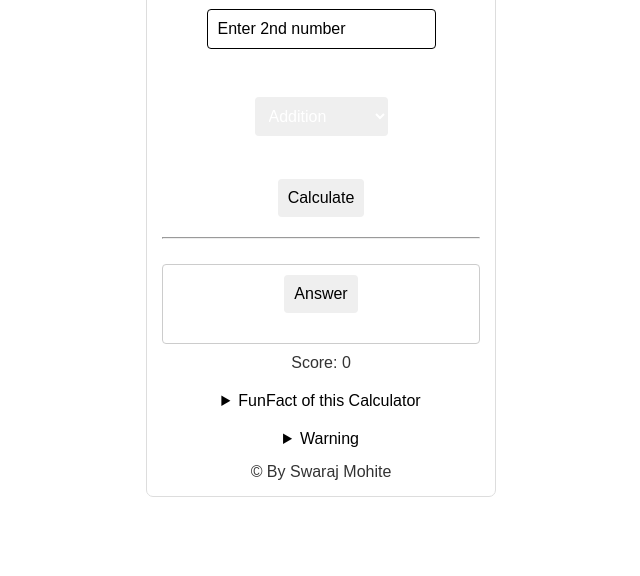
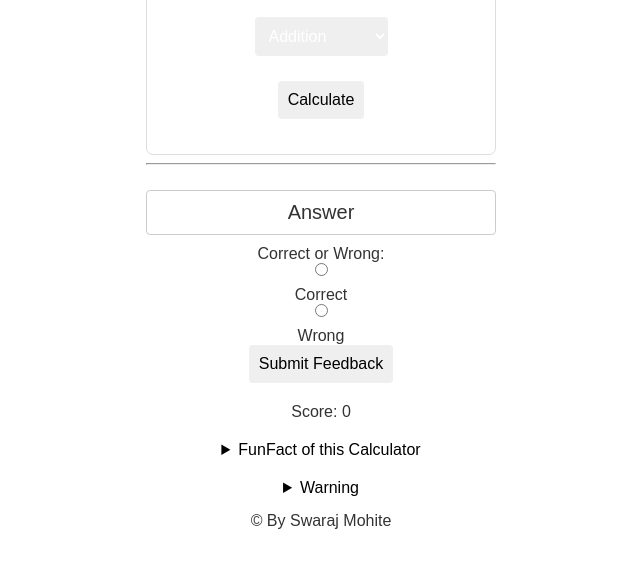
Before and after one commit to SwarajMohite/Fun-Calculator, a plain HTML site: page index.html in a window 1280 px wide. Shown: the part 224-800 px from the top of the page, without its empty margins (319-959 px from the left). Drawn offline with Linux system fonts and the light colour scheme.

Commit message:
Added Required classes and ID's in index.html

```diff
--- a/index.html
+++ b/index.html
@@ -12,23 +12,37 @@
 
 <body>
     <div class="container">
+        <div class="out">
+            <div class="in">
                 <div class="box">
-                    <h1>Fun Math Calculator</h1> &nbsp; &#128515; <br>
-                    <input type="number" id="num1" placeholder="Enter 1st number"><br>
-                    <input type="number" id="num2" placeholder="Enter 2nd number"><br>
+                    <h1>Fun Math Calculator</h1> &nbsp; &#128515;
+                    <input type="number" id="num1" placeholder="Enter 1st number">
+                    <input type="number" id="num2" placeholder="Enter 2nd number">
                     <select id="choice">
                         <option value="1">Addition</option>
                         <option value="2">Subtraction</option>
                         <option value="3">Multiplication</option>
                         <option value="4">Division</option>
                         <option value="5">Exponential</option>
-                    </select><br>
-
-                           <button> Calculate</button>
-
+                    </select>
+                    <div id="out">
+                        <div id="in">
+                            <button onclick="performCalculation()">Calculate</button>
+                        </div>
+                    </div>
+                </div>
                 <hr>
-                <div id="result"><button>Answer</button></div>
-
+                <div id="result">Answer</div>
+                <div id="feedback-section">
+                    Correct or Wrong:
+                    <span>
+                        <input type="radio" id="correct" name="feedback" value="correct">
+                        <label for="correct">Correct</label>
+                        <input type="radio" id="wrong" name="feedback" value="wrong">
+                        <label for="wrong">Wrong</label><br>
+                    </span>
+                        <button onclick="updateScoreBasedOnFeedback()">Submit Feedback</button>
+                </div>
                 <div id="score">Score: 0</div>
 
                 <details>
@@ -41,12 +55,13 @@
                     <summary id="warn">Warning</summary>
                     <div class="fact">
                         Be aware while using any type of calculator and check the answer twice.<br>
-                        <b></b>The calculator is only for fun!</b> Don't use it anywhere (e.g. for education).
+                        <b style="color: rgb(90, 44, 12);">The calculator is only for fun!</b> Don't use it anywhere (e.g. for education).
                     </div>
                 </details>
                 <footer>&copy; By Swaraj Mohite</footer>
             </div>
         </div>
+    </div>
 
 
     <script src="script.js"></script>
```
